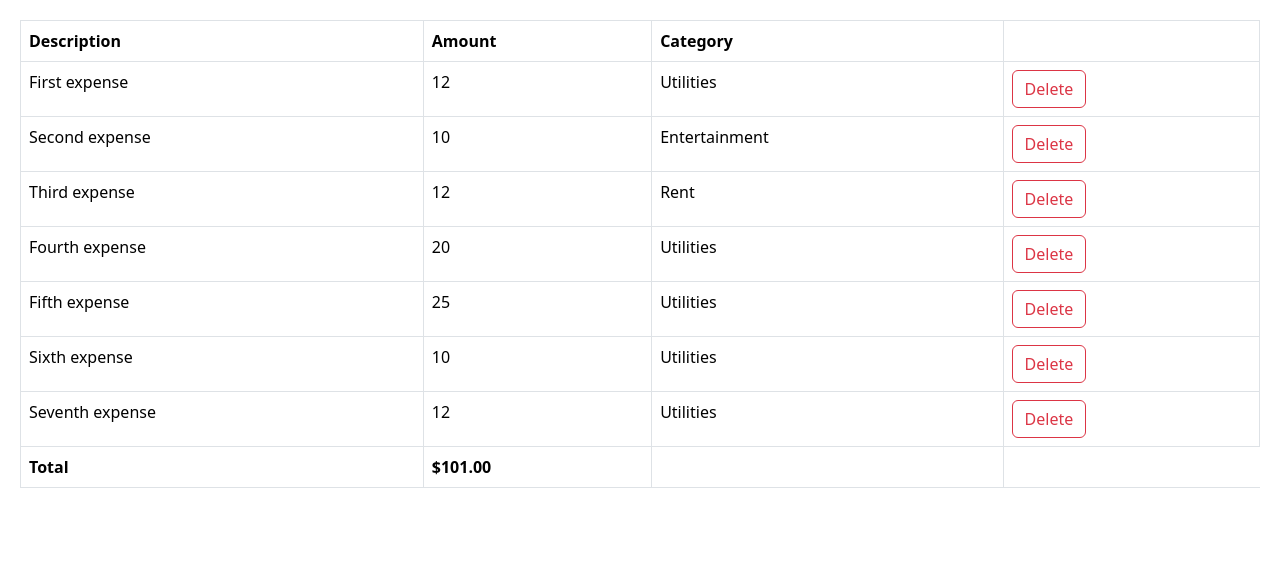
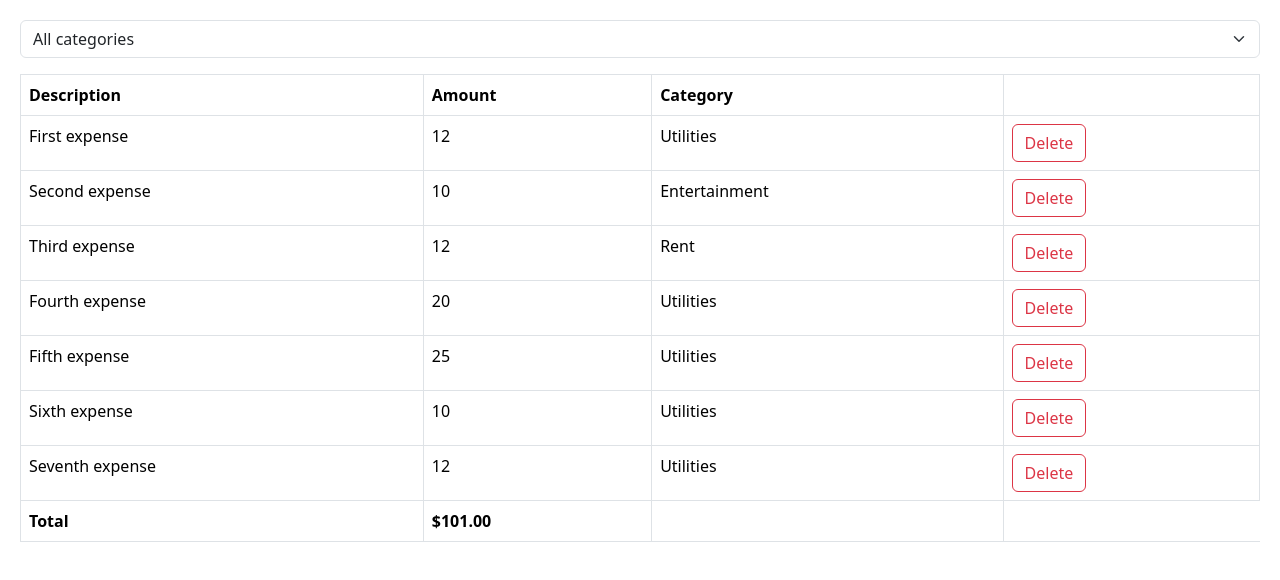
Before and after one commit to ddddami/expense-tracker, a React (Vite) app: page / in a window 1280 px wide. Shown: the top 580 px of the page. Built offline with nearby package versions, Linux system fonts and the light colour scheme.

Commit message:
Build the expense filter

```diff
--- a/src/App.tsx
+++ b/src/App.tsx
@@ -5,10 +5,19 @@ import {
   deleteExpense,
   getExpenses,
 } from "./services/fake-expense-service";
+import ExpenseFilter from "./components/ExpenseFilter";
+
+const categories = ["Groceries", "Utilities", "Entertainment"];
 
 const App = () => {
+  const [selectedCategory, setSelectedCategory] = useState("");
   const [expenses, setExpenses] = useState<Expense[]>([]);
+
   useEffect(() => setExpenses(getExpenses()));
+
+  const visibleExpenses = selectedCategory
+    ? expenses.filter((e) => e.category === selectedCategory)
+    : expenses;
 
   const handleDelete = (id: number) => {
     setExpenses(expenses.filter((e) => e.id !== id));
@@ -16,7 +25,13 @@ const App = () => {
   };
   return (
     <div>
-      <ExpenseList expenses={expenses} onDelete={handleDelete} />
+      <div className="mb-3">
+        <ExpenseFilter
+          categories={categories}
+          onSelectCategory={(category: string) => setSelectedCategory(category)}
+        />
+      </div>
+      <ExpenseList expenses={visibleExpenses} onDelete={handleDelete} />
     </div>
   );
 };
--- /dev/null
+++ b/src/components/ExpenseFilter.tsx
@@ -0,0 +1,22 @@
+interface Props {
+  categories: string[];
+  onSelectCategory: (category: string) => void;
+}
+
+const ExpenseFilter = ({ categories, onSelectCategory }: Props) => {
+  return (
+    <select
+      className="form-select"
+      onChange={(e) => onSelectCategory(e.currentTarget.value)}
+    >
+      <option value="">All categories</option>
+      {categories.map((category) => (
+        <option key={category} value={category}>
+          {category}
+        </option>
+      ))}
+    </select>
+  );
+};
+
+export default ExpenseFilter;
```
